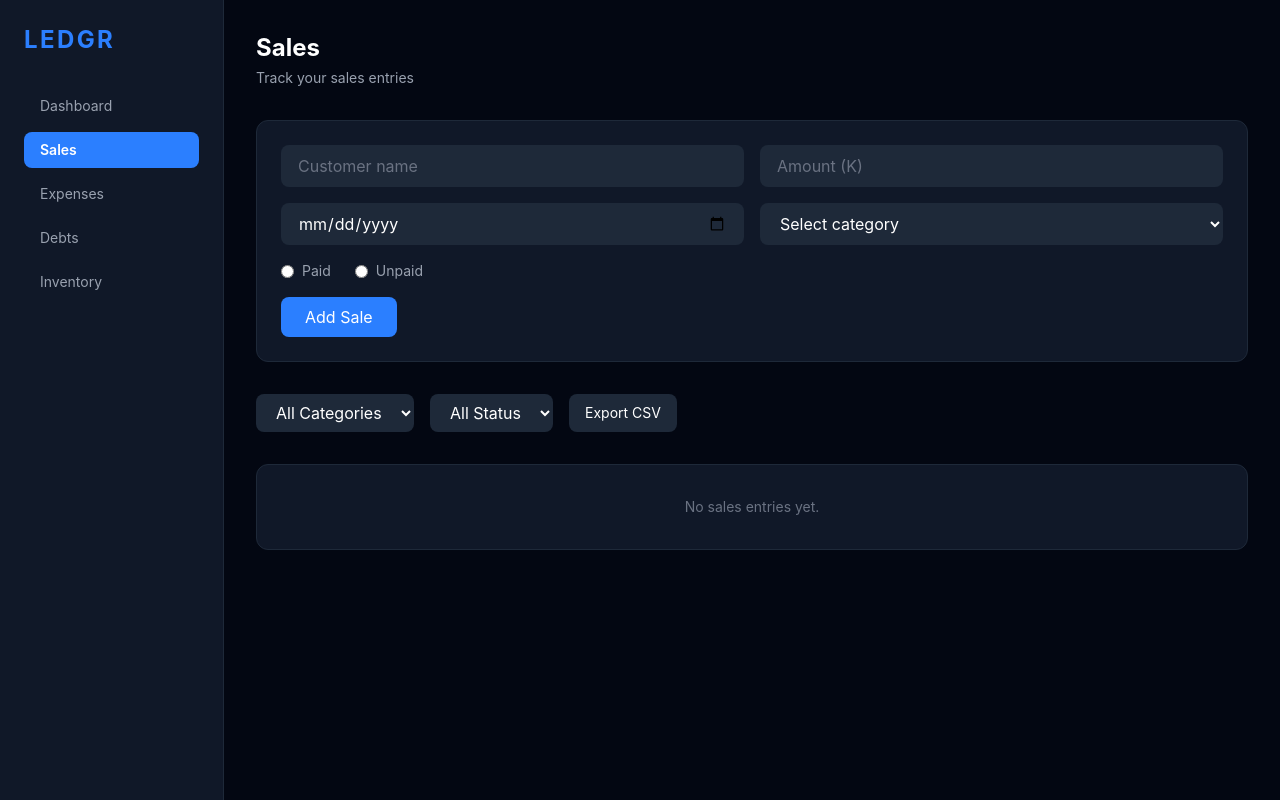
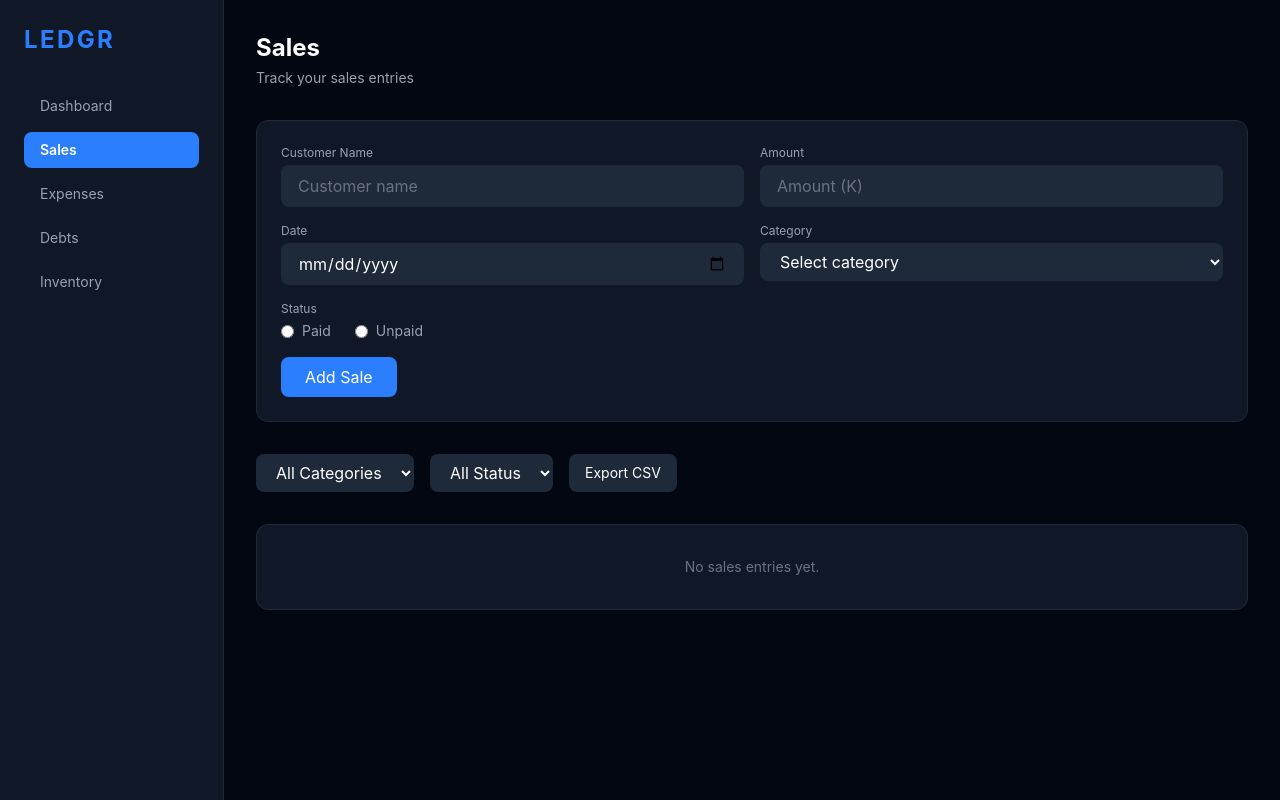
Before and after one commit to hoiregeno/ledgr-app, a React (Vite) app: page /sales in a window 1280 px wide. Built offline with nearby package versions, Linux system fonts and the light colour scheme.

Commit message:
refactor: add form field labels across all pages for better UX

```diff
--- a/src/pages/Debts.jsx
+++ b/src/pages/Debts.jsx
@@ -9,7 +9,6 @@ function Debts() {
     date: "",
     status: "",
   });
-
   const [statusFilter, setStatusFilter] = useState("all");
 
   const filteredDebts = debts.filter(
@@ -50,15 +49,15 @@ function Debts() {
 
   return (
     <div className="flex flex-col gap-8">
-      {/* Heading */}
       <div>
         <h1 className="text-2xl font-bold text-white">Debts</h1>
         <p className="text-gray-400 text-sm mt-1">Track who owes you money</p>
       </div>
 
-      {/* Form */}
       <div className="bg-gray-900 border border-gray-800 rounded-xl p-6 flex flex-col gap-4">
         <div className="grid grid-cols-1 md:grid-cols-2 gap-4">
+          <div className="flex flex-col gap-1">
+            <label className="text-gray-400 text-xs">Person's Name</label>
             <input
               type="text"
               name="name"
@@ -67,6 +66,9 @@ function Debts() {
               placeholder="Person's name"
               className="bg-gray-800 text-white border border-transparent focus:border-gray-500 placeholder-gray-500 rounded-lg px-4 py-2 w-full outline-none"
             />
+          </div>
+          <div className="flex flex-col gap-1">
+            <label className="text-gray-400 text-xs">Amount</label>
             <input
               type="number"
               name="amount"
@@ -75,6 +77,9 @@ function Debts() {
               placeholder="Amount (K)"
               className="bg-gray-800 text-white border border-transparent focus:border-gray-500 placeholder-gray-500 rounded-lg px-4 py-2 w-full outline-none"
             />
+          </div>
+          <div className="flex flex-col gap-1">
+            <label className="text-gray-400 text-xs">Date</label>
             <input
               type="date"
               name="date"
@@ -83,8 +88,10 @@ function Debts() {
               className="bg-gray-800 text-white border border-transparent focus:border-gray-500 rounded-lg px-4 py-2 w-full outline-none"
             />
           </div>
+        </div>
 
-        {/* Radio buttons */}
+        <div className="flex flex-col gap-1">
+          <label className="text-gray-400 text-xs">Status</label>
           <div className="flex gap-6">
             <label className="flex items-center gap-2 text-gray-400 text-sm cursor-pointer">
               <input
@@ -105,6 +112,7 @@ function Debts() {
               Unsettled
             </label>
           </div>
+        </div>
 
         <button
           onClick={handleSubmit}
@@ -114,7 +122,6 @@ function Debts() {
         </button>
       </div>
 
-      {/* Filter options */}
       <div className="flex gap-4">
         <select
           value={statusFilter}
@@ -125,7 +132,6 @@ function Debts() {
           <option value="settled">Settled</option>
           <option value="unsettled">Unsettled</option>
         </select>
-
         <button
           onClick={() => exportToCSV(debts, "debts.csv")}
           className="bg-gray-800 hover:bg-gray-700 text-white px-4 py-2 rounded-lg text-sm transition-colors"
@@ -134,7 +140,6 @@ function Debts() {
         </button>
       </div>
 
-      {/* Table */}
       <div className="bg-gray-900 border border-gray-800 rounded-xl overflow-hidden overflow-x-auto">
         {filteredDebts.length === 0 ? (
           <p className="text-gray-500 text-sm text-center py-8">
--- a/src/pages/Expenses.jsx
+++ b/src/pages/Expenses.jsx
@@ -25,14 +25,12 @@ function Expenses() {
       alert("Please fill in all fields before submitting.");
       return;
     }
-
     const newExpense = {
       id: Date.now(),
       ...form,
       name: form.name.trim(),
       amount: Number(form.amount),
     };
-
     addEntry("expenses", newExpense);
     setExpenses([...expenses, newExpense]);
     setForm({ name: "", amount: "", date: "", category: "" });
@@ -40,7 +38,6 @@ function Expenses() {
 
   return (
     <div className="flex flex-col gap-8">
-      {/* Heading */}
       <div>
         <h1 className="text-2xl font-bold text-white">Expenses</h1>
         <p className="text-gray-400 text-sm mt-1">
@@ -48,9 +45,10 @@ function Expenses() {
         </p>
       </div>
 
-      {/* Form */}
       <div className="bg-gray-900 border border-gray-800 rounded-xl p-6 flex flex-col gap-4">
         <div className="grid grid-cols-1 md:grid-cols-2 gap-4">
+          <div className="flex flex-col gap-1">
+            <label className="text-gray-400 text-xs">Expense Name</label>
             <input
               type="text"
               name="name"
@@ -59,6 +57,9 @@ function Expenses() {
               placeholder="Expense name"
               className="bg-gray-800 text-white border border-transparent focus:border-gray-500 placeholder-gray-500 rounded-lg px-4 py-2 w-full outline-none"
             />
+          </div>
+          <div className="flex flex-col gap-1">
+            <label className="text-gray-400 text-xs">Amount</label>
             <input
               type="number"
               name="amount"
@@ -67,6 +68,9 @@ function Expenses() {
               placeholder="Amount (K)"
               className="bg-gray-800 text-white border border-transparent focus:border-gray-500 placeholder-gray-500 rounded-lg px-4 py-2 w-full outline-none"
             />
+          </div>
+          <div className="flex flex-col gap-1">
+            <label className="text-gray-400 text-xs">Date</label>
             <input
               type="date"
               name="date"
@@ -74,6 +78,9 @@ function Expenses() {
               onChange={handleChange}
               className="bg-gray-800 text-white border border-transparent focus:border-gray-500 rounded-lg px-4 py-2 w-full outline-none"
             />
+          </div>
+          <div className="flex flex-col gap-1">
+            <label className="text-gray-400 text-xs">Category</label>
             <select
               name="category"
               value={form.category}
@@ -86,6 +93,7 @@ function Expenses() {
               <option value="Other">Other</option>
             </select>
           </div>
+        </div>
 
         <button
           onClick={handleSubmit}
@@ -95,7 +103,6 @@ function Expenses() {
         </button>
       </div>
 
-      {/* Filter options */}
       <div className="flex gap-4">
         <select
           value={categoryFilter}
@@ -107,7 +114,6 @@ function Expenses() {
           <option value="Transport">Transport</option>
           <option value="Other">Other</option>
         </select>
-
         <button
           onClick={() => exportToCSV(expenses, "expenses.csv")}
           className="bg-gray-800 hover:bg-gray-700 text-white px-4 py-2 rounded-lg text-sm transition-colors"
@@ -116,7 +122,6 @@ function Expenses() {
         </button>
       </div>
 
-      {/* Table */}
       <div className="bg-gray-900 border border-gray-800 rounded-xl overflow-hidden overflow-x-auto">
         {filteredExpenses.length === 0 ? (
           <p className="text-gray-500 text-sm text-center py-8">
--- a/src/pages/Inventory.jsx
+++ b/src/pages/Inventory.jsx
@@ -15,69 +15,77 @@ function Inventory() {
     (item) => categoryFilter === "all" || item.category === categoryFilter,
   );
 
+  function handleChange(e) {
+    const { name, value } = e.target;
+    setForm({ ...form, [name]: value });
+  }
+
   function handleSubmit() {
     if (!form.name || !form.quantity || !form.unitPrice || !form.category) {
       alert("Please fill in all fields before submitting.");
       return;
     }
-
     const newInventory = {
       id: Date.now(),
       ...form,
+      name: form.name.trim(),
       quantity: Number(form.quantity),
       unitPrice: Number(form.unitPrice),
     };
-
     addEntry("inventory", newInventory);
     setInventory([...inventory, newInventory]);
     setForm({ name: "", quantity: "", unitPrice: "", category: "" });
   }
 
-  function handleChange(e) {
-    const { name, value } = e.target;
-    setForm({ ...form, [name]: value });
-  }
-
   return (
     <div className="flex flex-col gap-8">
-      {/* Heading */}
       <div>
         <h1 className="text-2xl font-bold text-white">Inventory</h1>
         <p className="text-gray-400 text-sm mt-1">Manage your stock levels</p>
       </div>
 
-      {/* Form */}
       <div className="bg-gray-900 border border-gray-800 rounded-xl p-6 flex flex-col gap-4">
         <div className="grid grid-cols-1 md:grid-cols-2 gap-4">
+          <div className="flex flex-col gap-1">
+            <label className="text-gray-400 text-xs">Item Name</label>
             <input
               type="text"
               name="name"
               value={form.name}
               onChange={handleChange}
               placeholder="Item name"
-            className="bg-gray-800 text-white border border-transparent focus:border-gray-500 placeholder-gray-500 rounded-lg px-4 py-2 w-full outline-hidden"
+              className="bg-gray-800 text-white border border-transparent focus:border-gray-500 placeholder-gray-500 rounded-lg px-4 py-2 w-full outline-none"
             />
+          </div>
+          <div className="flex flex-col gap-1">
+            <label className="text-gray-400 text-xs">Quantity</label>
             <input
               type="number"
               name="quantity"
               value={form.quantity}
               onChange={handleChange}
               placeholder="Quantity"
-            className="bg-gray-800 text-white border border-transparent focus:border-gray-500 placeholder-gray-500 rounded-lg px-4 py-2 w-full outline-hidden"
+              className="bg-gray-800 text-white border border-transparent focus:border-gray-500 placeholder-gray-500 rounded-lg px-4 py-2 w-full outline-none"
             />
+          </div>
+          <div className="flex flex-col gap-1">
+            <label className="text-gray-400 text-xs">Unit Price</label>
             <input
               type="number"
               name="unitPrice"
               value={form.unitPrice}
               onChange={handleChange}
               placeholder="Unit Price (K)"
-            className="bg-gray-800 text-white border border-transparent focus:border-gray-500 placeholder-gray-500 rounded-lg px-4 py-2 w-full outline-hidden"
+              className="bg-gray-800 text-white border border-transparent focus:border-gray-500 placeholder-gray-500 rounded-lg px-4 py-2 w-full outline-none"
             />
+          </div>
+          <div className="flex flex-col gap-1">
+            <label className="text-gray-400 text-xs">Category</label>
             <select
               name="category"
               value={form.category}
               onChange={handleChange}
-            className="bg-gray-800 text-white rounded-lg px-4 py-2 w-full outline-hidden"
+              className="bg-gray-800 text-white rounded-lg px-4 py-2 w-full outline-none"
             >
               <option value="">Select category</option>
               <option value="Betelnut">Betelnut</option>
@@ -86,29 +94,28 @@ function Inventory() {
               <option value="Other">Other</option>
             </select>
           </div>
+        </div>
 
         <button
           onClick={handleSubmit}
-          className="bg-blue-500 hover:bg-blue-600 text-white px-6 py-2 rounded-lg w-fit transition-colors cursor-pointer"
+          className="bg-blue-500 hover:bg-blue-600 text-white px-6 py-2 rounded-lg w-fit transition-colors"
         >
           Add Item
         </button>
       </div>
 
-      {/* Filter options */}
       <div className="flex gap-4">
         <select
           value={categoryFilter}
           onChange={(e) => setCategoryFilter(e.target.value)}
-          className="bg-gray-800 text-white rounded-lg px-4 py-2"
+          className="bg-gray-800 text-white rounded-lg px-4 py-2 outline-none"
         >
-          <option value="all">All categories</option>
+          <option value="all">All Categories</option>
           <option value="Betelnut">Betelnut</option>
           <option value="Cigarettes">Cigarettes</option>
           <option value="Sweets">Sweets</option>
           <option value="Other">Other</option>
         </select>
-
         <button
           onClick={() => exportToCSV(inventory, "inventory.csv")}
           className="bg-gray-800 hover:bg-gray-700 text-white px-4 py-2 rounded-lg text-sm transition-colors"
@@ -117,7 +124,6 @@ function Inventory() {
         </button>
       </div>
 
-      {/* Table */}
       <div className="bg-gray-900 border border-gray-800 rounded-xl overflow-hidden overflow-x-auto">
         {filteredInventory.length === 0 ? (
           <p className="text-gray-500 text-sm text-center py-8">
@@ -127,7 +133,7 @@ function Inventory() {
           <table className="w-full">
             <thead>
               <tr className="border-b border-gray-800">
-                <th className="text-gray-400 text-sm px-4 py-3 text-left capitalize">
+                <th className="text-gray-400 text-sm px-4 py-3 text-left">
                   Name
                 </th>
                 <th className="text-gray-400 text-sm px-4 py-3 text-left">
--- a/src/pages/Sales.jsx
+++ b/src/pages/Sales.jsx
@@ -35,14 +35,12 @@ function Sales() {
       alert("Please fill in all fields before submitting.");
       return;
     }
-
     const newSale = {
       id: Date.now(),
       ...form,
       name: form.name.trim(),
       amount: Number(form.amount),
     };
-
     addEntry("sales", newSale);
     setSales([...sales, newSale]);
     setForm({ name: "", amount: "", date: "", category: "", status: "" });
@@ -61,15 +59,15 @@ function Sales() {
 
   return (
     <div className="flex flex-col gap-8">
-      {/* Heading */}
       <div>
         <h1 className="text-2xl font-bold text-white">Sales</h1>
         <p className="text-gray-400 text-sm mt-1">Track your sales entries</p>
       </div>
 
-      {/* Form */}
       <div className="bg-gray-900 border border-gray-800 rounded-xl p-6 flex flex-col gap-4">
         <div className="grid grid-cols-1 md:grid-cols-2 gap-4">
+          <div className="flex flex-col gap-1">
+            <label className="text-gray-400 text-xs">Customer Name</label>
             <input
               type="text"
               name="name"
@@ -78,6 +76,9 @@ function Sales() {
               placeholder="Customer name"
               className="bg-gray-800 text-white border border-transparent focus:border-gray-500 placeholder-gray-500 rounded-lg px-4 py-2 w-full outline-none"
             />
+          </div>
+          <div className="flex flex-col gap-1">
+            <label className="text-gray-400 text-xs">Amount</label>
             <input
               type="number"
               name="amount"
@@ -86,6 +87,9 @@ function Sales() {
               placeholder="Amount (K)"
               className="bg-gray-800 text-white border border-transparent focus:border-gray-500 placeholder-gray-500 rounded-lg px-4 py-2 w-full outline-none"
             />
+          </div>
+          <div className="flex flex-col gap-1">
+            <label className="text-gray-400 text-xs">Date</label>
             <input
               type="date"
               name="date"
@@ -93,6 +97,9 @@ function Sales() {
               onChange={handleChange}
               className="bg-gray-800 text-white border border-transparent focus:border-gray-500 rounded-lg px-4 py-2 w-full outline-none"
             />
+          </div>
+          <div className="flex flex-col gap-1">
+            <label className="text-gray-400 text-xs">Category</label>
             <select
               name="category"
               value={form.category}
@@ -106,8 +113,10 @@ function Sales() {
               <option value="Other">Other</option>
             </select>
           </div>
+        </div>
 
-        {/* Radio buttons */}
+        <div className="flex flex-col gap-1">
+          <label className="text-gray-400 text-xs">Status</label>
           <div className="flex gap-6">
             <label className="flex items-center gap-2 text-gray-400 text-sm cursor-pointer">
               <input
@@ -128,16 +137,16 @@ function Sales() {
               Unpaid
             </label>
           </div>
+        </div>
 
         <button
           onClick={handleSubmit}
-          className="bg-blue-500 hover:bg-blue-600 text-white px-6 py-2 rounded-lg w-fit transition-colors cursor-pointer"
+          className="bg-blue-500 hover:bg-blue-600 text-white px-6 py-2 rounded-lg w-fit transition-colors"
         >
           Add Sale
         </button>
       </div>
 
-      {/* Filters */}
       <div className="flex gap-4">
         <select
           value={categoryFilter}
@@ -150,7 +159,6 @@ function Sales() {
           <option value="Sweets">Sweets</option>
           <option value="Other">Other</option>
         </select>
-
         <select
           value={statusFilter}
           onChange={(e) => setStatusFilter(e.target.value)}
@@ -160,16 +168,14 @@ function Sales() {
           <option value="paid">Paid</option>
           <option value="unpaid">Unpaid</option>
         </select>
-
         <button
           onClick={() => exportToCSV(sales, "sales.csv")}
-          className="bg-gray-800 hover:bg-gray-700 text-white px-4 py-2 rounded-lg text-sm transition-colors cursor-pointer"
+          className="bg-gray-800 hover:bg-gray-700 text-white px-4 py-2 rounded-lg text-sm transition-colors"
         >
           Export CSV
         </button>
       </div>
 
-      {/* Table */}
       <div className="bg-gray-900 border border-gray-800 rounded-xl overflow-hidden overflow-x-auto">
         {filteredSales.length === 0 ? (
           <p className="text-gray-500 text-sm text-center py-8">
```
Lines whose indentation alone changed are shown as unchanged.
